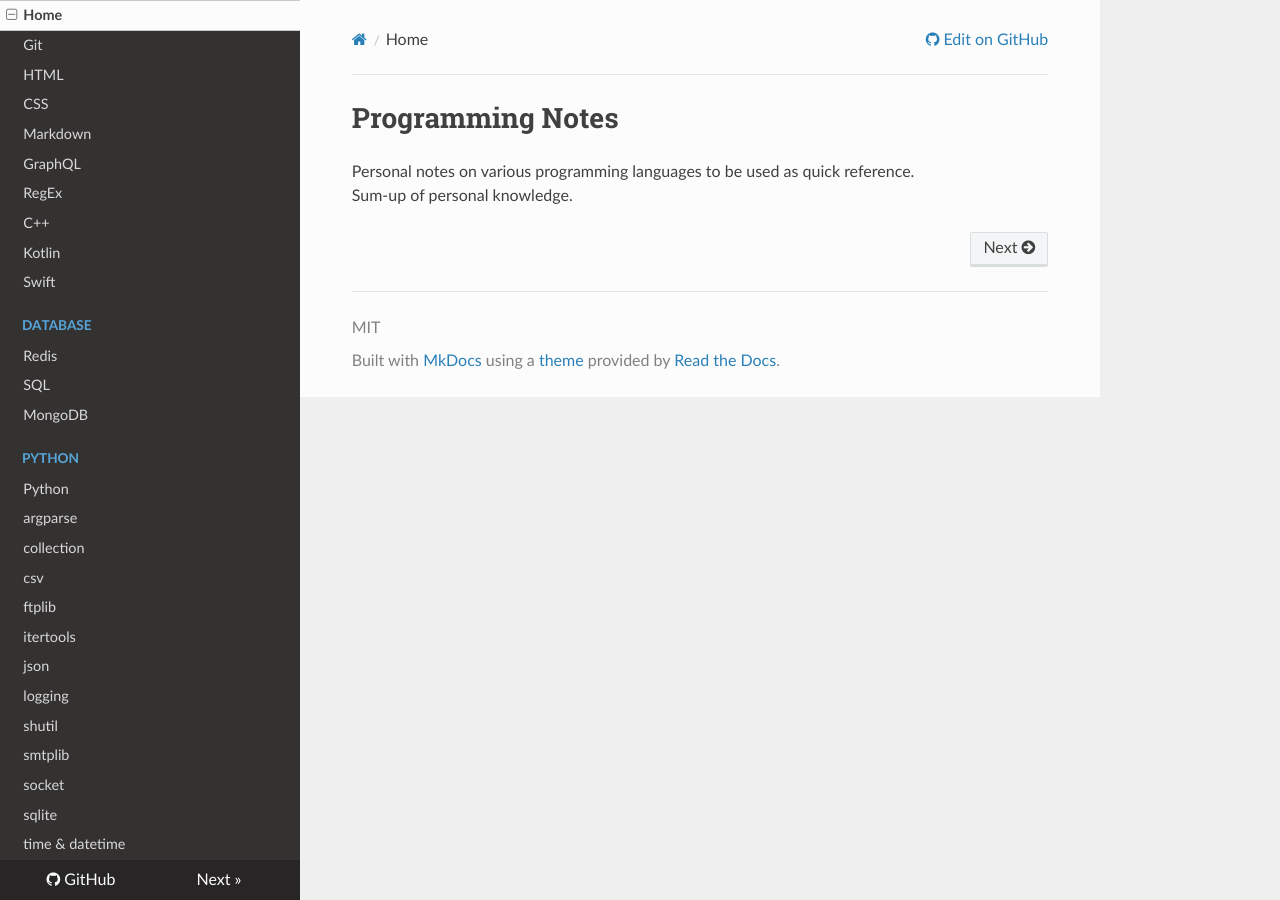
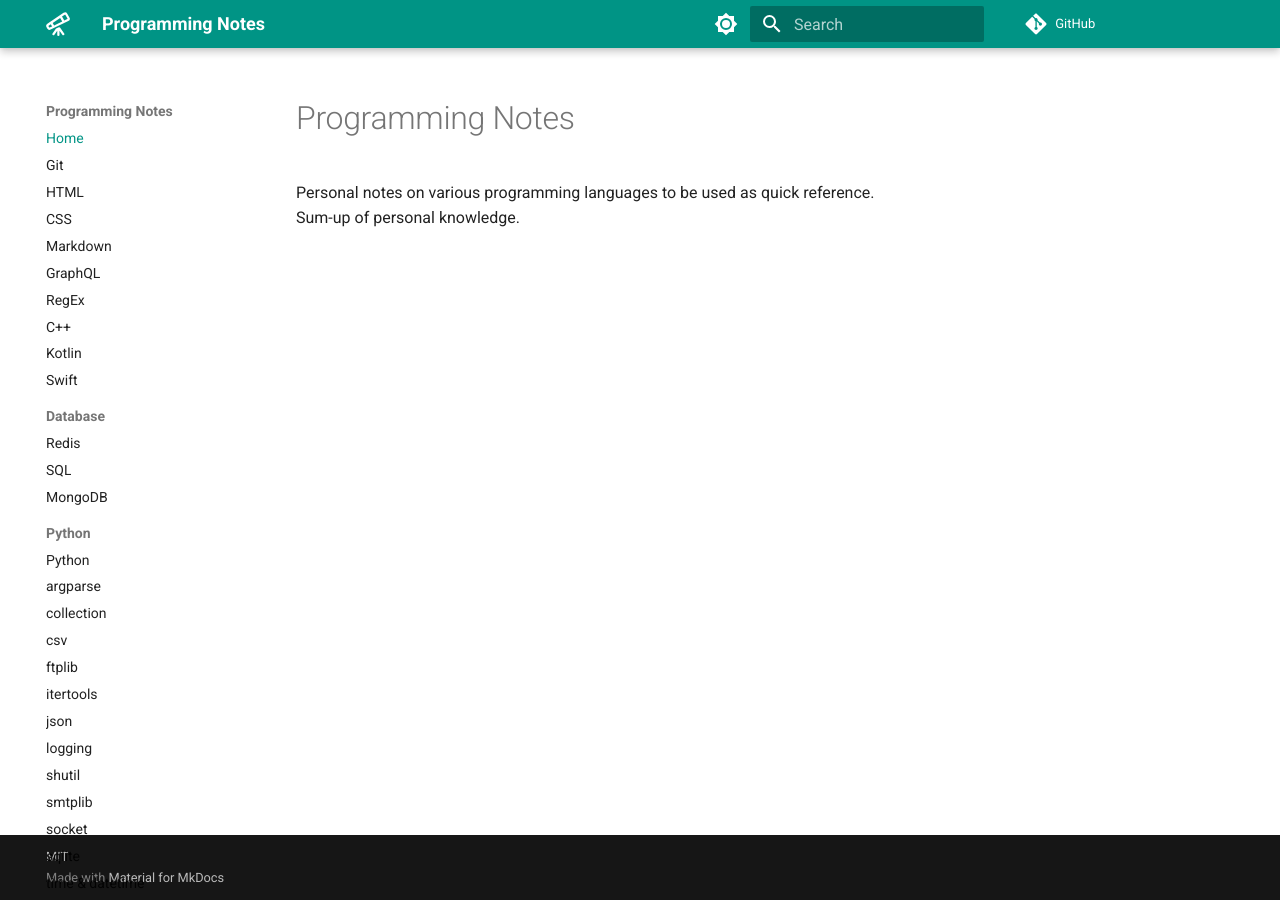
Before and after one commit to m-lamonaca/programming-notes, an MkDocs documentation site: the page built from docs/index.md, in a window 1280 px wide. Built offline with MkDocs 1.6.1 and Material for MkDocs 9.7.7, drawn with Linux system fonts in a browser that asks for light colours; nearby versions of some CDN libraries; comment, search, counter and statistics services are not loaded.

Commit message:
Use Material theme for mkdocs

```diff
--- a/mkdocs.yml
+++ b/mkdocs.yml
@@ -12,9 +12,49 @@ docs_dir: docs
 site_dir: site
 
 theme:
-  name: readthedocs
-  locale: en
-  include_sidebar: true
+  name: material
+  language: en
+  icon:
+    logo: octicons/telescope-16
+
+  palette:
+    # Palette toggle for light mode
+    - media: "(prefers-color-scheme: light)"
+      scheme: default
+      toggle:
+        icon: material/brightness-7
+        name: Switch to dark mode
+      primary: teal
+      accent: cyan
+
+    # Palette toggle for dark mode
+    - media: "(prefers-color-scheme: dark)"
+      scheme: slate
+      toggle:
+        icon: material/brightness-4
+        name: Switch to light mode
+      primary: teal
+      accent: cyan
+
+  features:
+    - navigation.instant
+    - navigation.tracking
+    - navigation.sections
+    - navigation.expand
+    - navigation.top
+
+markdown_extensions:
+  - pymdownx.highlight:
+      use_pygments: true
+      auto_title: true
+      linenums: true
+      anchor_linenums: true
+  - pymdownx.inlinehilite
+  - pymdownx.snippets
+  - pymdownx.superfences
+  - pymdownx.keys
+  - pymdownx.smartsymbols
+
 
 nav:
   - Home: index.md
--- a/pyproject.toml
+++ b/pyproject.toml
@@ -8,6 +8,7 @@ license = "MIT"
 [tool.poetry.dependencies]
 python = "^3.10"
 mkdocs = "^1.3.0"
+mkdocs-material = "^8.3.8"
 
 [tool.poetry.dev-dependencies]
 
```
Also changed, not shown: 1 other file.
